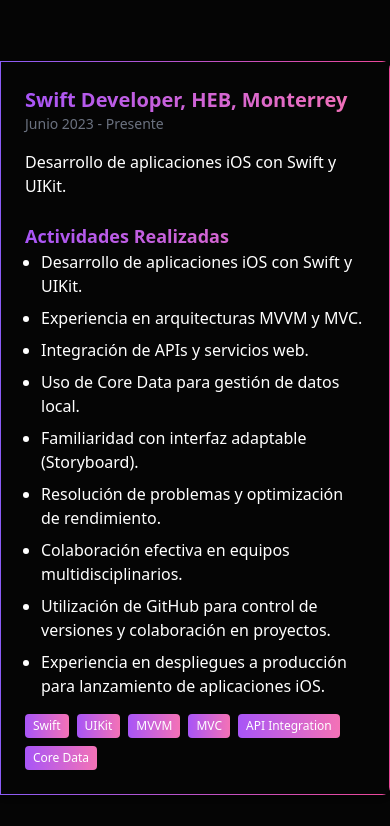
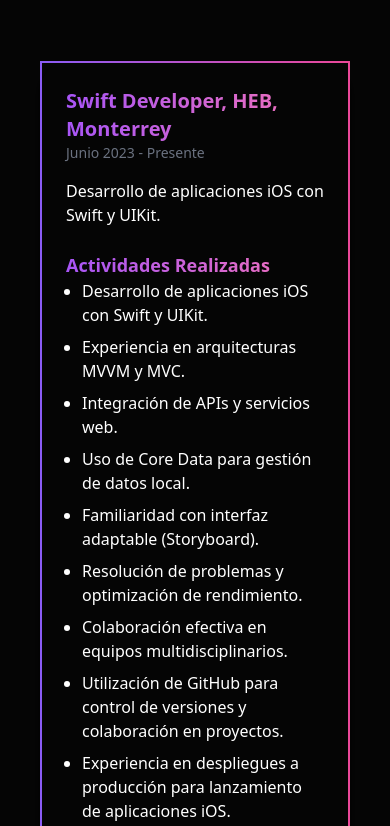
Before and after one commit to Zeroxys/website, an Astro site: page / in a window 390 px wide. Shown: the part 499-1325 px from the top of the page. Built offline with nearby package versions, Linux system fonts and the light colour scheme; Astro itself is replaced by a stand-in of ours.

Commit message:
fix astro card

```diff
--- a/src/components/Card.astro
+++ b/src/components/Card.astro
@@ -6,13 +6,10 @@ interface Props {
   skills: string[];
   activities: string[];
 }
-
-
 const { title, description, skills, date, activities=[] } = Astro.props;
 ---
-
-<section class="bg-transparent rounded-r-lg overflow-hidden shadow-md w-full md:w-1/2 mt-12 mx-10">
-  <div class="p-6 md:p-8 custom-border">
+  <section class="bg-transparent rounded-r-lg overflow-hidden shadow-md md:w-1/2 mt-12 mx-10 custom-border">
+  <div class="p-6 md:p-8">
     <h2 class="text-xl md:text-2xl lg:text-3xl font-semibold text-transparent bg-clip-text bg-gradient-to-r from-purple-500 to-pink-400">{title}</h2>
     <p class="text-sm text-gray-500 mb-4">{date}</p>
     <p class="text-base md:text-lg lg:text-xl text-white mb-6">{description}</p>
@@ -37,8 +34,9 @@ const { title, description, skills, date, activities=[] } = Astro.props;
 
 <style>
 .custom-border {
-  border: 1px solid;
+  border-width: 2px;
   border-image: linear-gradient(to right, #8B5CF6, #EC4899);
   border-image-slice: 1;
+  border-radius: 30px;
 }
 </style>
```
